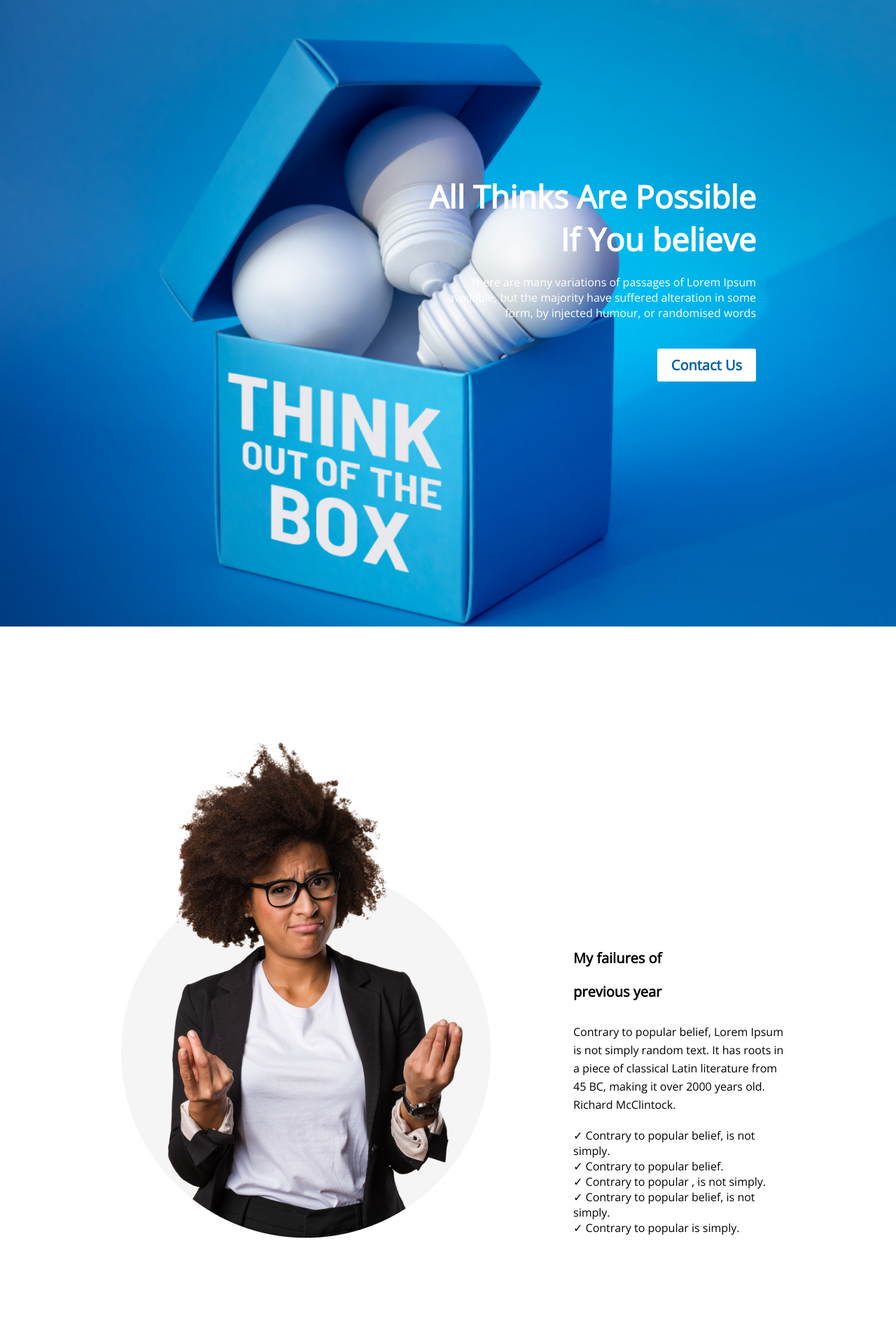
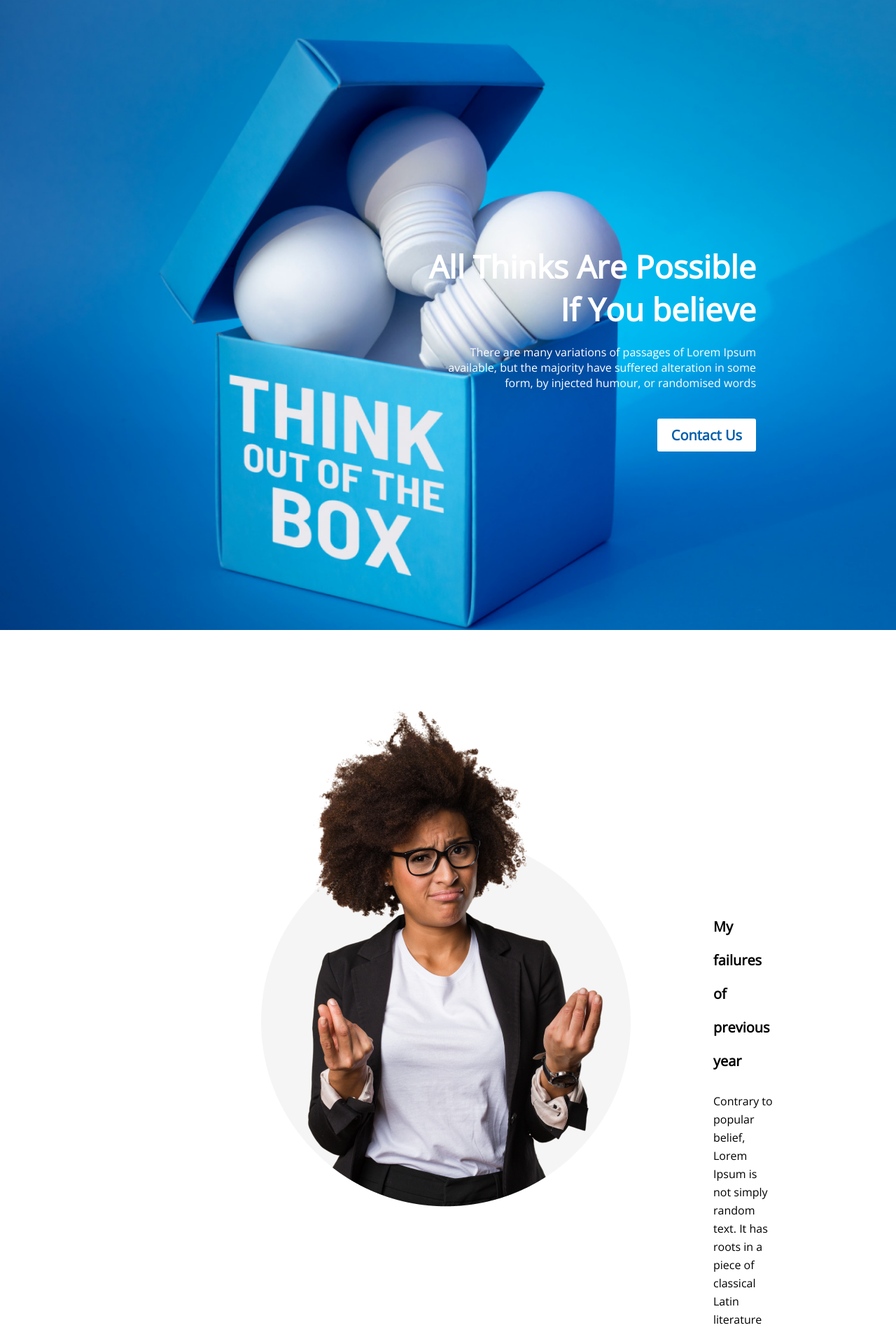
Before and after one commit to TurjoSerao/first-assignment, a plain HTML site: page index.html in a window 1280 px wide. Shown: the top 1900 px of the page at 70% size. Drawn offline with nearby package versions, Linux system fonts and the light colour scheme.

Commit message:
added some changes

```diff
--- a/styles/styles.css
+++ b/styles/styles.css
@@ -9,13 +9,14 @@
     background-image: url('../images/banner/banner3.png');
     background-repeat: no-repeat;
     background-size: cover;
+    height: 900px;
 
 }
 
 .banner {
     margin: 0 200px;
     text-align: right;
-    padding-top: 250px;
+    padding-top: 350px;
     padding-bottom: 350px;
 }
 
@@ -49,7 +50,7 @@
 /* Second section styles */
 
 .second-section {
-    margin: 150px;
+    margin: 100px 350px;
 }
 
 .section-container {
@@ -88,6 +89,8 @@
 .my-plans {
     text-align: center;
     padding-bottom: 70px;
+    margin-top: 100px;
+    margin-bottom: 100px;
 }
 .plan-title {
     color: black;
@@ -95,6 +98,7 @@
     font-size: 40px;
     line-height: 48px;
     padding-bottom: 60px;
+    margin-top: 100px;
 }
 
 .plans-content {
```
